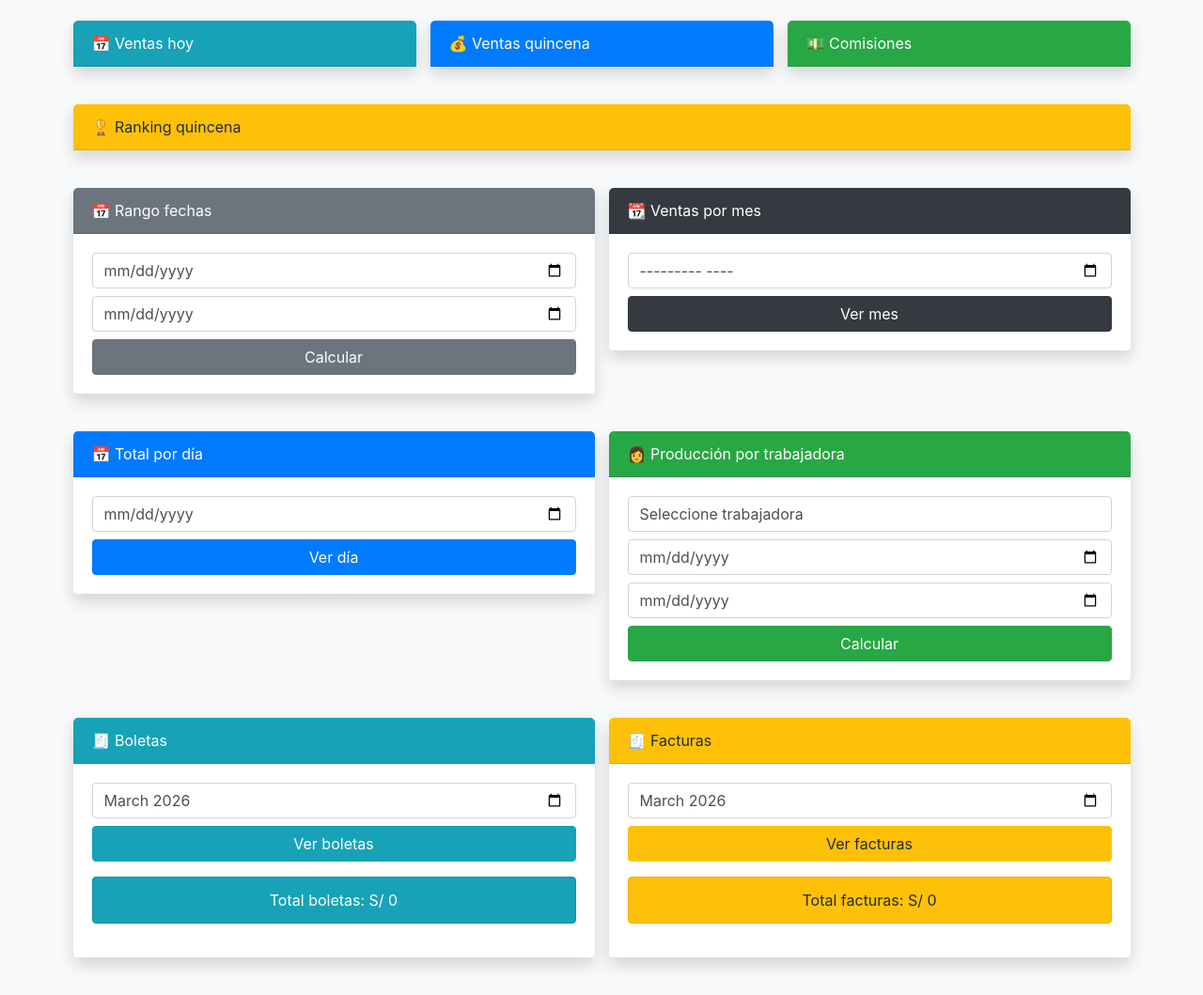
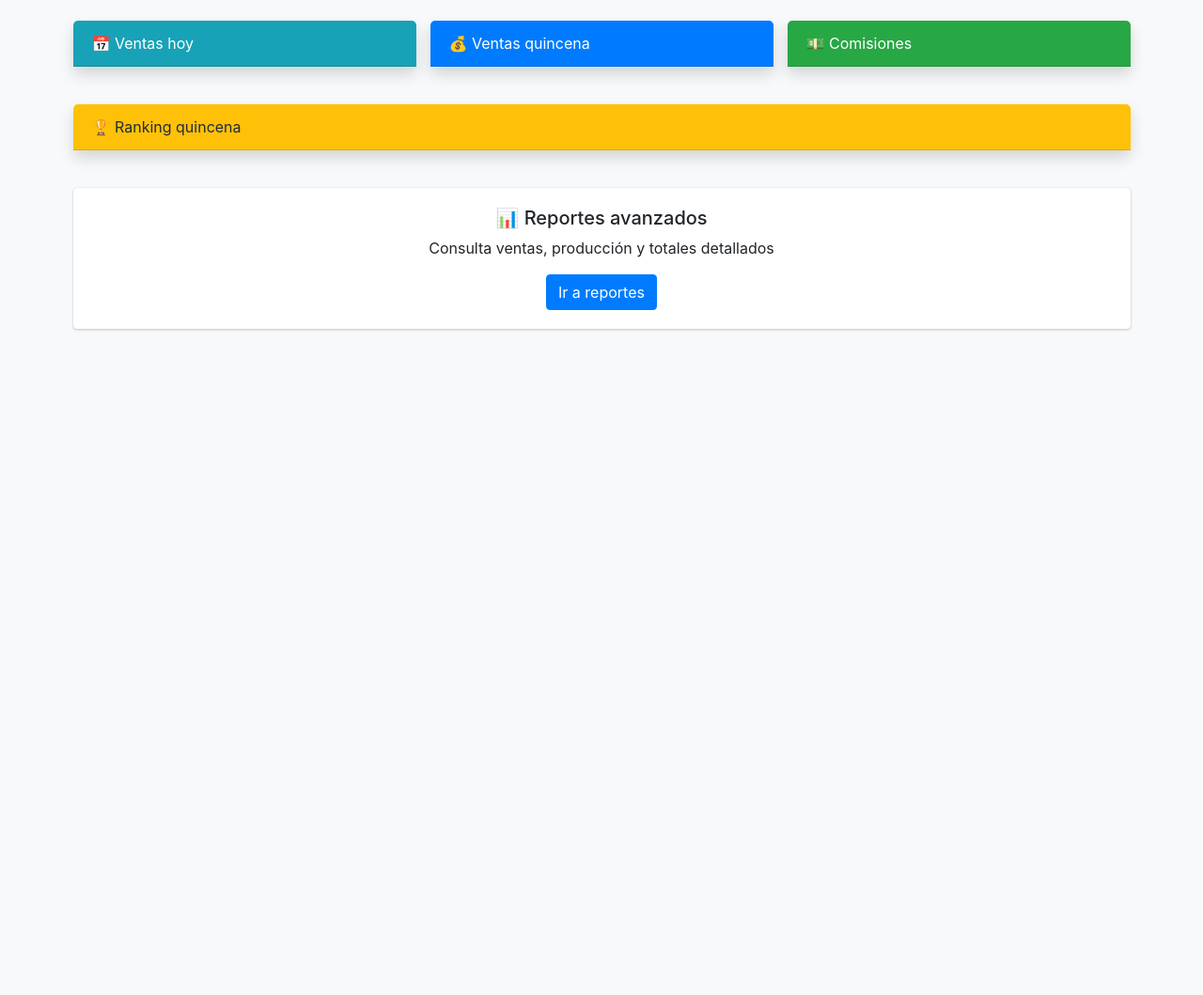
Before and after one commit to davidfernando2403/sistema_salon, a Flask app: page /dashboard in a window 1280 px wide. Shown: the part 346-1405 px from the top of the page at 94% size. After the commit the page ends 698 px from the top, so only its background shows below. Run offline with Flask 3, Linux system fonts and the light colour scheme; the visitor is signed in with stand-in values (Sample User, id 1); data that the repository does not hold is empty; some libraries are stand-ins or nearby versions.

Commit message:
separar reportes de dashboard

```diff
--- a/app.py
+++ b/app.py
@@ -148,7 +148,39 @@ class Factura(db.Model):
     monto = db.Column(db.Float)
     fecha = db.Column(db.Date)
 
-
+# 👉 FUNCIONES DE NEGOCIO
+
+# -------- LOGICA NEGOCIO --------
+
+def obtener_kpis_dashboard():
+
+    from sqlalchemy import extract, func
+
+    hoy = ahora_peru()
+    anio = hoy.year
+    mes = hoy.month
+
+    # ================= BOLETAS =================
+    total_boletas = db.session.query(
+        func.coalesce(func.sum(Boleta.monto), 0)
+    ).filter(
+        extract("year", Boleta.fecha) == anio,
+        extract("month", Boleta.fecha) == mes
+    ).scalar()
+
+    # ================= FACTURAS =================
+    total_facturas = db.session.query(
+        func.coalesce(func.sum(Factura.monto), 0)
+    ).filter(
+        extract("year", Factura.fecha) == anio,
+        extract("month", Factura.fecha) == mes
+    ).scalar()
+
+    return {
+        "total_boletas": round(total_boletas, 2),
+        "total_facturas": round(total_facturas, 2),
+        "mes_actual": f"{anio}-{str(mes).zfill(2)}"
+    }
 
 def trabajadoras_activas():
     return Trabajadora.query.filter_by(activo=True).order_by(Trabajadora.nombre).all()
@@ -772,6 +804,7 @@ def dashboard():
 
     from datetime import datetime, timedelta
     from sqlalchemy import extract
+    data_kpis = obtener_kpis_dashboard()
 
     hoy = ahora_peru()
     dia = hoy.day
@@ -967,9 +1000,23 @@ def dashboard():
         nombre_trabajadora_prod=nombre_trabajadora_prod,
         desde_prod=desde_prod,
         hasta_prod=hasta_prod,
-        total_boletas_mes_actual=total_boletas_mes_actual
+        total_boletas_mes_actual=total_boletas_mes_actual,
+        **data_kpis
     )
 
+@app.route("/reportes")
+def reportes():
+
+    if "user_id" not in session:
+        return redirect("/login")
+
+    data_kpis = obtener_kpis_dashboard()
+
+    return render_template(
+        "reportes.html",
+        **data_kpis,
+        trabajadoras=trabajadoras_activas()
+        )
 
 @app.route("/usuarios")
 def usuarios():
--- a/templates/dashboard.html
+++ b/templates/dashboard.html
@@ -144,207 +144,15 @@
 
 </div>
 
-
-<!-- ================= FILTRO RANGO ================= -->
-
-<div class="row mb-4">
-
-<div class="col-md-6">
-<div class="card shadow">
-<div class="card-header bg-secondary text-white">📅 Rango fechas</div>
-<div class="card-body">
-
-<form method="GET">
-
-{% for key, value in request.args.items() %}
-{% if key not in ['desde','hasta'] %}
-<input type="hidden" name="{{ key }}" value="{{ value }}">
-{% endif %}
-{% endfor %}
-
-<input type="date" name="desde" class="form-control mb-2" value="{{ desde or '' }}" required>
-<input type="date" name="hasta" class="form-control mb-2" value="{{ hasta or '' }}" required>
-
-<button class="btn btn-secondary w-100">Calcular</button>
-
-</form>
-
-{% if total_rango %}
-<div class="alert alert-info mt-3 text-center">S/ {{ total_rango }}</div>
-{% endif %}
-
+<div class="card mt-3">
+  <div class="card-body text-center">
+    <h5>📊 Reportes avanzados</h5>
+    <p>Consulta ventas, producción y totales detallados</p>
+    <a href="/reportes" class="btn btn-primary">
+      Ir a reportes
+    </a>
+  </div>
 </div>
-</div>
-</div>
-
-<!-- ================= MES ================= -->
-
-<div class="col-md-6">
-<div class="card shadow">
-<div class="card-header bg-dark text-white">📆 Ventas por mes</div>
-<div class="card-body">
-
-<form method="GET">
-
-{% for key, value in request.args.items() %}
-{% if key != 'mes' %}
-<input type="hidden" name="{{ key }}" value="{{ value }}">
-{% endif %}
-{% endfor %}
-
-<input type="month" name="mes" class="form-control mb-2" value="{{ mes_sel or '' }}" required>
-
-<button class="btn btn-dark w-100">Ver mes</button>
-
-</form>
-
-{% if total_mes_seleccionado %}
-<div class="alert alert-success mt-3 text-center">S/ {{ total_mes_seleccionado }}</div>
-{% endif %}
-
-</div>
-</div>
-</div>
-
-</div>
-
-<!-- ================= DIA ================= -->
-
-<div class="row mb-4">
-
-<div class="col-md-6">
-<div class="card shadow">
-<div class="card-header bg-primary text-white">📅 Total por día</div>
-<div class="card-body">
-
-<form method="GET">
-
-{% for key, value in request.args.items() %}
-{% if key != 'dia' %}
-<input type="hidden" name="{{ key }}" value="{{ value }}">
-{% endif %}
-{% endfor %}
-
-<input type="date" name="dia" class="form-control mb-2" value="{{ fecha_dia or '' }}" required>
-
-<button class="btn btn-primary w-100">Ver día</button>
-
-</form>
-
-{% if total_dia_seleccionado is not none %}
-<div class="alert alert-primary mt-3 text-center">
-Total día: S/ {{ total_dia_seleccionado }}
-</div>
-{% endif %}
-
-</div>
-</div>
-</div>
-
-<!-- ================= PRODUCCION ================= -->
-
-<div class="col-md-6">
-<div class="card shadow">
-<div class="card-header bg-success text-white">👩 Producción por trabajadora</div>
-<div class="card-body">
-
-<form method="GET">
-
-{% for key, value in request.args.items() %}
-{% if key not in ['trabajadora_prod','desde_prod','hasta_prod'] %}
-<input type="hidden" name="{{ key }}" value="{{ value }}">
-{% endif %}
-{% endfor %}
-
-<select name="trabajadora_prod" class="form-control mb-2" required>
-<option value="">Seleccione trabajadora</option>
-{% for t in trabajadoras %}
-<option value="{{ t.id }}"
-{% if request.args.get('trabajadora_prod')|int == t.id %}selected{% endif %}>
-{{ t.nombre }}
-</option>
-{% endfor %}
-</select>
-
-<input type="date" name="desde_prod" class="form-control mb-2" value="{{ desde_prod or '' }}" required>
-<input type="date" name="hasta_prod" class="form-control mb-2" value="{{ hasta_prod or '' }}" required>
-
-<button class="btn btn-success w-100">Calcular</button>
-
-</form>
-
-{% if total_produccion is not none %}
-<div class="alert alert-success mt-3 text-center">
-{{ nombre_trabajadora_prod }} produjo: S/ {{ total_produccion }}
-</div>
-{% endif %}
-
-</div>
-</div>
-</div>
-
-</div>
-
-<!-- ================= COMPROBANTES ================= -->
-
-<div class="row mb-4">
-
-<div class="col-md-6">
-<div class="card shadow">
-<div class="card-header bg-info text-white">🧾 Boletas</div>
-<div class="card-body">
-
-<form method="GET">
-
-{% for key, value in request.args.items() %}
-{% if key != 'mes_boleta' %}
-<input type="hidden" name="{{ key }}" value="{{ value }}">
-{% endif %}
-{% endfor %}
-
-<input type="month" name="mes_boleta" class="form-control mb-2" value="{{ mes_boleta }}">
-
-<button class="btn btn-info w-100">Ver boletas</button>
-
-</form>
-
-<div class="alert alert-info mt-3 text-center">
-Total boletas: S/ {{ total_boletas_mes or 0 }}
-</div>
-
-</div>
-</div>
-</div>
-
-<div class="col-md-6">
-<div class="card shadow">
-<div class="card-header bg-warning">🧾 Facturas</div>
-<div class="card-body">
-
-<form method="GET">
-
-{% for key, value in request.args.items() %}
-{% if key != 'mes_factura' %}
-<input type="hidden" name="{{ key }}" value="{{ value }}">
-{% endif %}
-{% endfor %}
-
-<input type="month" name="mes_factura" class="form-control mb-2" value="{{ mes_factura }}">
-
-<button class="btn btn-warning w-100">Ver facturas</button>
-
-</form>
-
-<div class="alert alert-warning mt-3 text-center">
-Total facturas: S/ {{ total_facturas_mes or 0 }}
-</div>
-
-</div>
-</div>
-</div>
-
-</div>
-
 </div>
 </body>
 </html>
```
Also changed, not shown: templates/reportes.html (added, +151 -0 lines).
